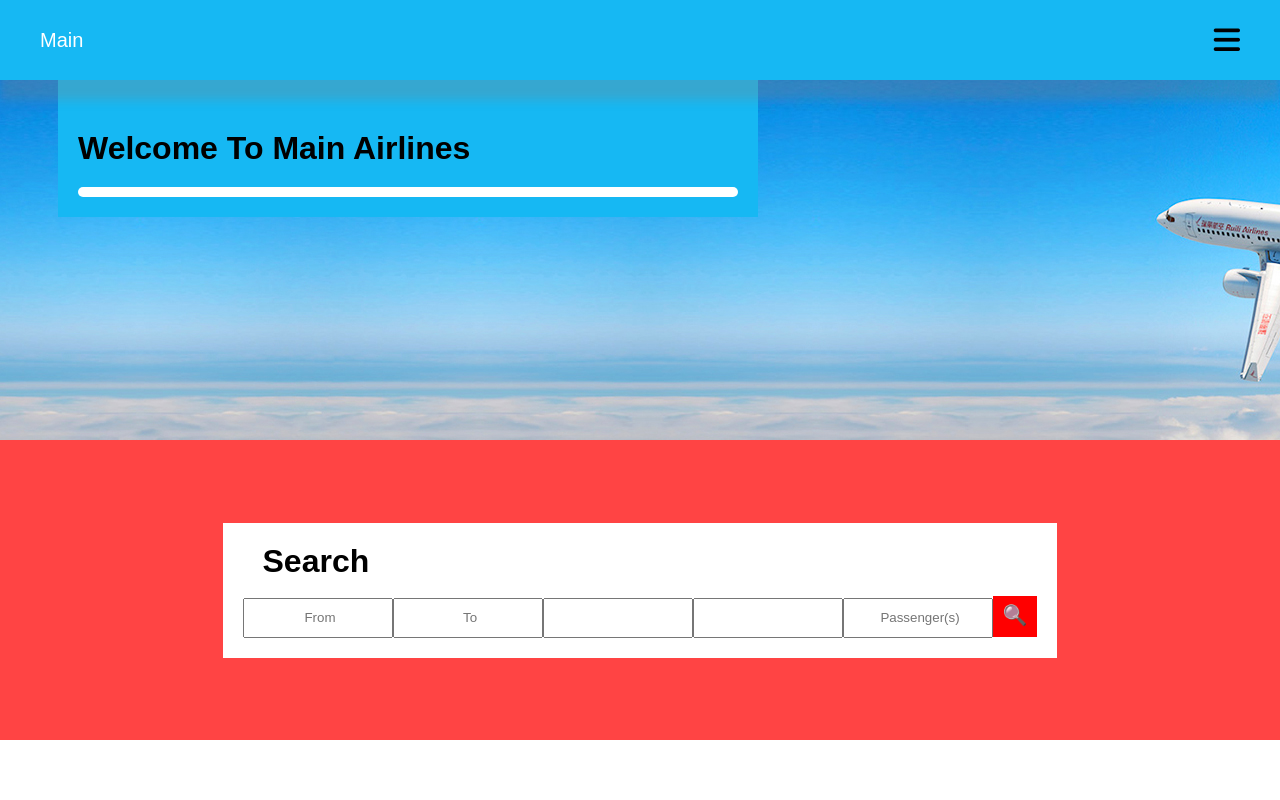
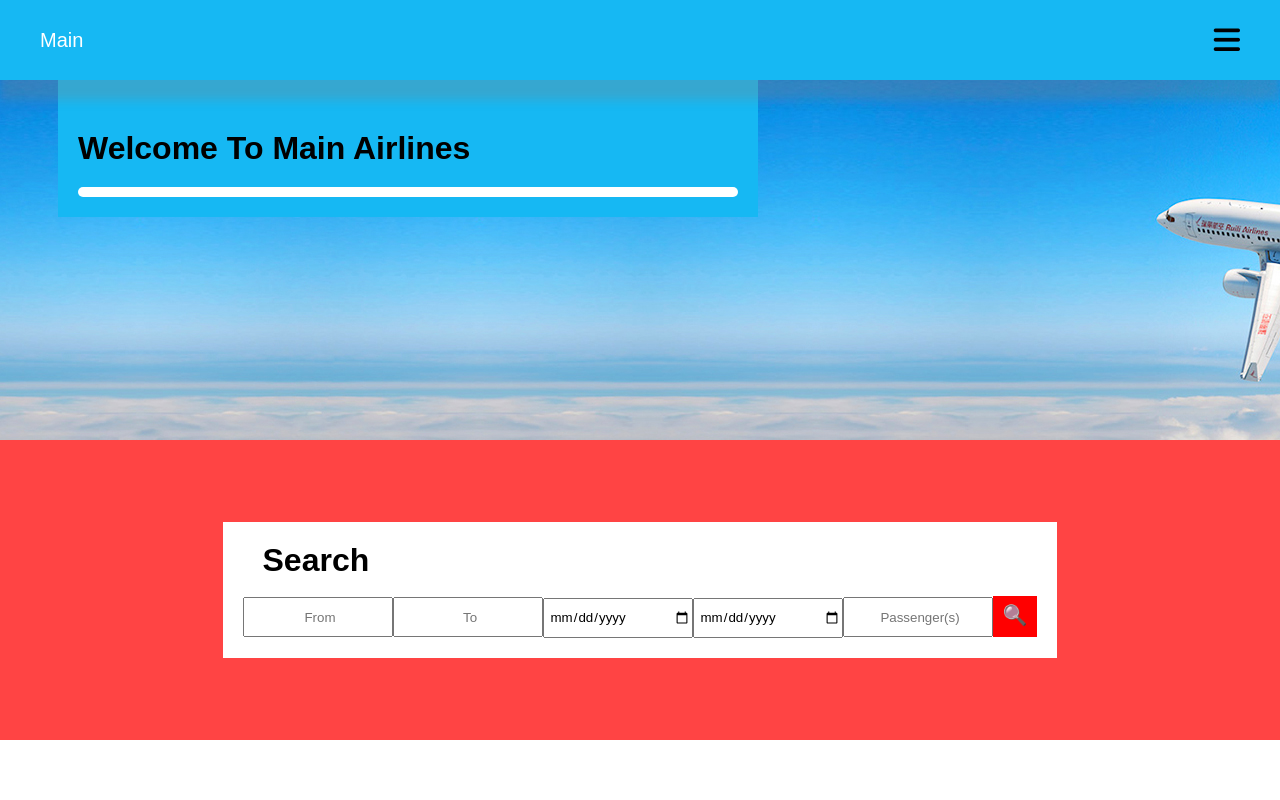
Before and after one commit to giorgim99/airline, a React (Create React App) app: page / in a window 1280 px wide. Shown: the top 800 px of the page. Built offline with nearby package versions, Linux system fonts and the light colour scheme.

Commit message:
Another Minor Detail

```diff
--- a/src/Components/Search.js
+++ b/src/Components/Search.js
@@ -14,8 +14,8 @@ function Search() {
                 <div className='input-items'>
                   <input type='text' placeholder='From' />
                   <input type='text' placeholder='To' />
-                  <ReactDatePicker />
-                  <ReactDatePicker />
+                  <input type='date' placeholder='Set'></input>
+                  <input type='date' placeholder='Return'></input>
                   <input type='text' placeholder='Passenger(s)' />
                   <Link to='/flights' className='search-btn'>🔍</Link>
                 </div>
```
